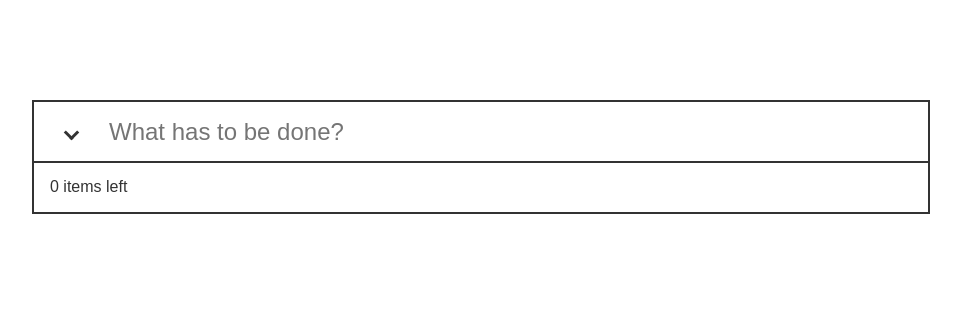
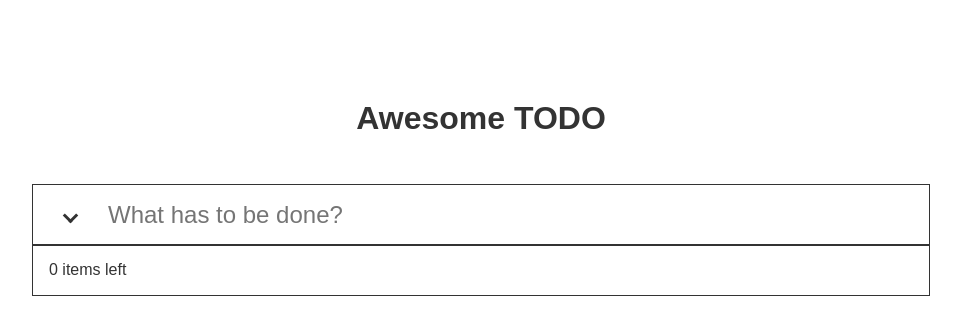
Before and after one commit to ruphaa/hackerrank-todo-jquery, a plain HTML site: page index.html in a window 1280 px wide. Shown: the whole page, without its empty margins (159-1120 px from the left). Drawn offline with nearby package versions, Linux system fonts and the light colour scheme.

Commit message:
Add title; Fix outline;

```diff
--- a/index.html
+++ b/index.html
@@ -4,12 +4,13 @@
     <meta charset="UTF-8">
     <meta name="viewport" content="width=device-width, initial-scale=1.0">
     <meta http-equiv="X-UA-Compatible" content="ie=edge">
-    <title>TODO</title>
+    <title>Awesome TODO</title>
     <link rel="stylesheet" href="styles.css">
     <script src="https://cdnjs.cloudflare.com/ajax/libs/jquery/3.3.1/jquery.min.js"></script>
 </head>
 <body>
     <div class="container">
+        <h1>Awesome TODO</h1>
         <div class="todo-list-wrapper">
             <div class="input-wrapper">
                 <div class="arrow-wrapper">
@@ -25,13 +26,3 @@
     <script src='script.js'></script>
 </body>
 </html>
-
-
-
-<!-- <div class="item-wrapper">
-        <div class="checkbox-wrapper">
-            <input type="checkbox" id="checkBox" />
-        </div>
-        <div class="item-desc">list1</div>
-        <div class="remove-item">&times</div>
-    </div> -->
--- a/styles.css
+++ b/styles.css
@@ -15,13 +15,17 @@ body {
 }
 
 .container {
-    border: 1px solid var(--custom-black);
     width: 70%;
     margin: 100px auto 0;
 }
 
+h1 {
+    text-align: center;
+    margin: 3rem 0;
+}
+
 .todo-list-wrapper {
-    border: 1px solid var(--custom-black);
+    outline: 1px solid var(--custom-black);
     display: flex;
     flex-direction: column;
 }
@@ -55,6 +59,7 @@ body {
     outline: none;
     padding: 0 1rem;
 }
+
 .list-wrapper {
     display: flex;
     flex-direction: column;
@@ -64,7 +69,7 @@ body {
 .list-wrapper .item-wrapper {
     display: flex;
     padding: 1rem;
-    outline: 1.5px solid var(--custom-black);
+    border-bottom: 1px solid var(--custom-black);
     align-items: center;
 }
 
```
